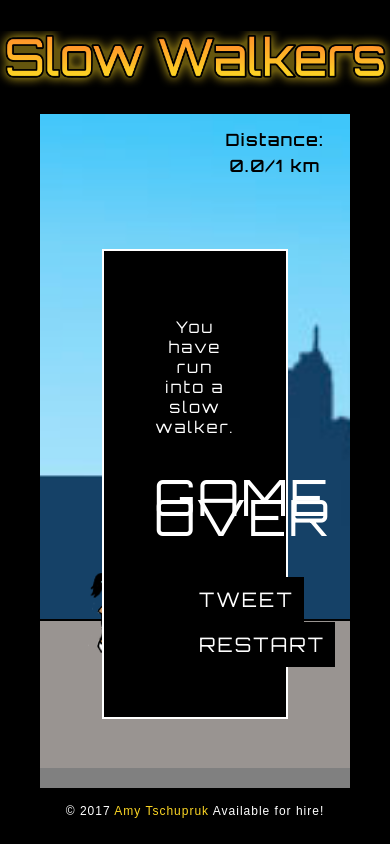
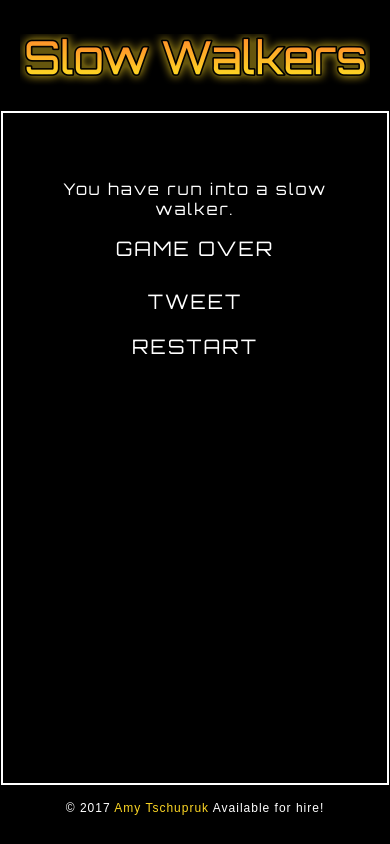
Before and after one commit to amytschupruk/slow-walkers, a website: page index.html in a window 390 px wide. Both pictures are taken after a click on the button "START GAME". Drawn offline with nearby package versions, Linux system fonts and the light colour scheme.

Commit message:
responsive added

```diff
--- a/dev/styles/_game-over.scss
+++ b/dev/styles/_game-over.scss
@@ -23,3 +23,22 @@
 p.game-over {
 	font-size: 50px;
 }
+
+/* Portrait tablet and small desktops */
+@media (max-width: 940px) {
+	p.game-over {
+		font-size: 30px;
+	}
+}
+
+/* Landscape phone to portrait tablet */
+@media (max-width: 768px) {
+	p.game-over {
+		font-size: 20px;
+	}
+}
+
+
+/* Landscape phones and down */
+@media (max-width: 480px) {
+}
--- a/dev/styles/_general.scss
+++ b/dev/styles/_general.scss
@@ -155,8 +155,55 @@ button:hover:before {
 
 /* Landscape phone to portrait tablet */
 @media (max-width: 768px) {
+	#container {
+		width: 100%;
+	}
+	.text-box {
+		right: 0;
+		left: 0;
+	}
+
+	#player {
+		left: 2.5%;
+	}
+
+	.walker {
+		right: 30px;
+	}
+
 }
+
+
 
 /* Landscape phones and down */
 @media (max-width: 480px) {
+	.text-box {
+		right: 0;
+		left: 0;
+		top: 0;
+		bottom: 0;
+	}
+
+	.title {
+		margin: 20px;
+	}
+
+	.walker {
+		right: 5px;
+		background: transparent url(../assets/small_walker_1.png) 0 0 no-repeat;
+		height: 40px;
+		width: 25px;
+	}
+
+	#player {
+		background: transparent url(../assets/small_player.png) 0 0 no-repeat;
+		height: 40px;
+		width: 25px;
+		left: 10%;
+	}
+
+	#ground {
+		border-top: 1px solid black;
+	}
+
 }
--- a/public/scripts/main.js
+++ b/public/scripts/main.js
@@ -30,19 +30,28 @@ $(function () {
 		var container_width = parseInt(container.width());
 		var container_height = parseInt(container.height());
 		var walker_initial_position = parseInt(walker.css('right'));
-		var walker_initial_height = parseInt(walker.css('height'));
+		// var walker_initial_height = parseInt(walker.css('height'));
 		var player_left = parseInt(player.css('left'));
 		var player_height = parseInt(player.height());
 		var speed = 10;
+		var mobile_speed = 6;
 
 		//array of background images
 		var image_array = ["url('public/assets/walker_1.png')", "url('public/assets/walker_2.png')", "url('public/assets/walker_3.png')", "url('public/assets/walker_4.png')", "url('public/assets/walker_5.png')", "url('public/assets/walker_6.png')", "url('public/assets/walker_7.png')", "url('public/assets/walker_8.png')"];
+
+		var small_image_array = ["url('public/assets/small_walker_1.png')", "url('public/assets/small_walker_2.png')", "url('public/assets/small_walker_3.png')", "url('public/assets/small_walker_4.png')", "url('public/assets/small_walker_5.png')", "url('public/assets/small_walker_6.png')", "url('public/assets/small_walker_7.png')", "url('public/assets/small_walker_8.png')"];
 
 		//player declarations
 		var go_up = false;
 		var score_updated = false;
 		var game_over = false;
-		window.setInterval(score_update, 6500);
+		if (window.matchMedia("(min-width: 700px)").matches) {
+			/* the viewport is at least 700 pixels wide */
+			window.setInterval(score_update, 6000);
+		} else {
+			/* the viewport is less than 700 pixels wide */
+			window.setInterval(score_update, 3500);
+		}
 
 		var the_game = setInterval(function () {
 			//call collision function
@@ -53,16 +62,21 @@ $(function () {
 			} else {
 				var walker_current_position = parseInt(walker.css('right'));
 				//check if walker is out of container to reset position
-				if (walker_current_position > container_width) {
+				if (walker_current_position > container_width && window.matchMedia("(min-width: 481px)").matches) {
 
 					walker_current_position = walker_initial_position;
 					//increase speed
 					speed = speed + 1;
-					//change background color
+					//change walker sprite
 					walker.css('background', image_array[Math.floor(Math.random() * image_array.length)]);
-					// walker.css('background', 'transparent url(../assets/walker2.png) 0 0 no-repeat');
-					// walker.css("background", "url('public/assets/walker2.png')");
-					// background: transparent url(../assets/player-sprite.png) 0 0 no-repeat;
+					//default score updated back to false
+					score_updated = false;
+				} else if (walker_current_position > container_width && window.matchMedia("(max-width: 480px)").matches) {
+					walker_current_position = walker_initial_position;
+					//increase speed
+					speed = speed + 0.3;
+					//change walker sprite
+					walker.css('background', small_image_array[Math.floor(Math.random() * small_image_array.length)]);
 					//default score updated back to false
 					score_updated = false;
 				}
--- a/public/styles/style.css
+++ b/public/styles/style.css
@@ -266,7 +266,39 @@ button:hover:before {
 
 /* Portrait tablet and small desktops */
 /* Landscape phone to portrait tablet */
+@media (max-width: 768px) {
+  #container {
+    width: 100%; }
+  .text-box {
+    right: 0;
+    left: 0; }
+  #player {
+    left: 2.5%; }
+  .walker {
+    right: 30px; } }
+
 /* Landscape phones and down */
+@media (max-width: 480px) {
+  .text-box {
+    right: 0;
+    left: 0;
+    top: 0;
+    bottom: 0; }
+  .title {
+    margin: 20px; }
+  .walker {
+    right: 5px;
+    background: transparent url(../assets/small_walker_1.png) 0 0 no-repeat;
+    height: 40px;
+    width: 25px; }
+  #player {
+    background: transparent url(../assets/small_player.png) 0 0 no-repeat;
+    height: 40px;
+    width: 25px;
+    left: 10%; }
+  #ground {
+    border-top: 1px solid black; } }
+
 #start {
   display: block; }
 
@@ -290,6 +322,28 @@ button:hover:before {
   100% {
     bottom: 20%; } }
 
+/* Portrait tablet and small desktops */
+/* Landscape phone to portrait tablet */
+/* Landscape phones and down */
+@media (max-width: 480px) {
+  .jump {
+    -webkit-animation: jump_animation 0.7s;
+            animation: jump_animation 0.7s; }
+  @-webkit-keyframes jump_animation {
+    0% {
+      bottom: 25%; }
+    50% {
+      bottom: 35%; }
+    100% {
+      bottom: 20%; } }
+  @keyframes jump_animation {
+    0% {
+      bottom: 25%; }
+    50% {
+      bottom: 35%; }
+    100% {
+      bottom: 20%; } } }
+
 #restart {
   display: none; }
   #restart button {
@@ -311,5 +365,16 @@ button:hover:before {
 p.game-over {
   font-size: 50px; }
 
+/* Portrait tablet and small desktops */
+@media (max-width: 940px) {
+  p.game-over {
+    font-size: 30px; } }
+
+/* Landscape phone to portrait tablet */
+@media (max-width: 768px) {
+  p.game-over {
+    font-size: 20px; } }
+
+/* Landscape phones and down */
 #win {
   display: none; }
```
Also changed, not shown: dev/scripts/main.js (+29 -7 lines), dev/styles/_jump-animation.scss (+29 -0 lines), public/assets/small_player.png (added), public/assets/small_walker_1.png (added), public/assets/small_walker_10.png (added), public/assets/small_walker_2.png (added), public/assets/small_walker_3.png (added), public/assets/small_walker_4.png (added), public/assets/small_walker_5.png (added), public/assets/small_walker_6.png (added), public/assets/small_walker_7.png (added), public/assets/small_walker_8.png (added), public/assets/small_walker_9.png (added).
